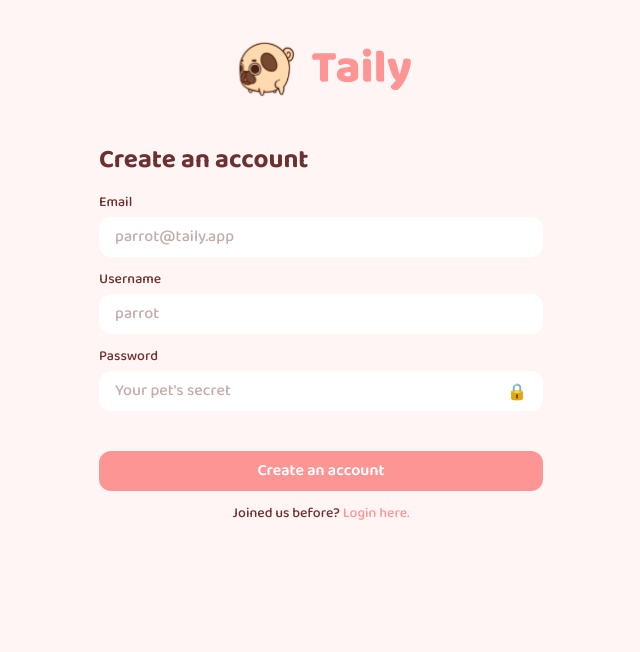
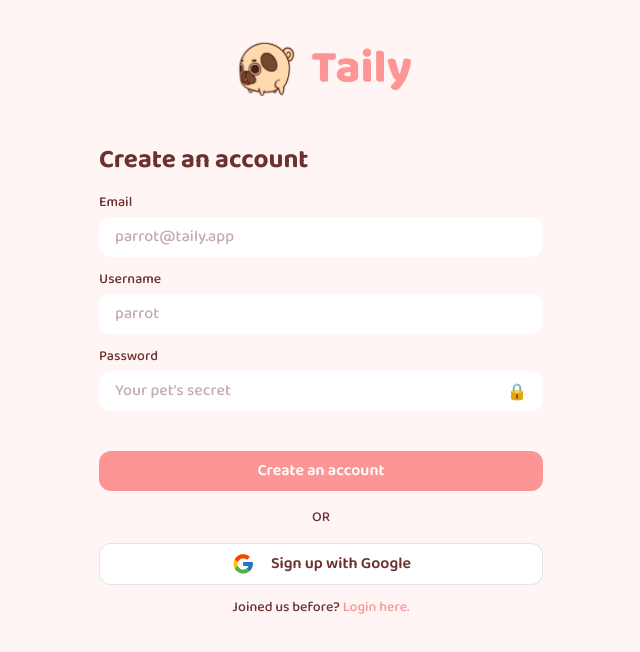
Before and after one commit to chronohubtech/Taily, a React (Vite) app: page /create-account in a window 1280 px wide. Shown: the top 652 px of the page, without its empty margins (319-959 px from the left). Built offline with nearby package versions, Linux system fonts and the light colour scheme; no server answers.

Commit message:
Button with icon added
- Google signup button

Co-Authored-By: Angela Louise Tomas <85440030+myopiangela@users.noreply.github.com>

```diff
--- a/src/components/button-primary/button-primary.component.jsx
+++ b/src/components/button-primary/button-primary.component.jsx
@@ -1,10 +1,15 @@
 import React from 'react';
 import './button-primary.style.css';
 
-export function ButtonPrimary({ title, ...otherProps }) {
+export function ButtonPrimary({ title, icon, icon_alt, ...otherProps }) {
   if (otherProps.className !== undefined) {
     otherProps.className = `button__primary ${otherProps.className}`;
   }
 
-  return <button {...otherProps}>{title}</button>;
+  return (
+    <button {...otherProps}>
+      {icon !== undefined && <img src={icon} width={24} height={24} alt={icon_alt} />}
+      {title}
+    </button>
+  );
 }
--- a/src/components/button-primary/button-primary.style.css
+++ b/src/components/button-primary/button-primary.style.css
@@ -1,3 +1,11 @@
 .button__primary {
   @apply hover:brightness-95 transition-all text-white font-semibold text-base px-[16px] py-[8px] bg-primary text-center rounded-[12px] block w-full;
 }
+
+.button__primary--white {
+  @apply bg-white text-dark-1;
+}
+
+.button__primary--icon {
+  @apply flex items-center justify-center gap-4 border border-black/10;
+}
--- a/src/routes/create-account/create-account.route.jsx
+++ b/src/routes/create-account/create-account.route.jsx
@@ -11,6 +11,7 @@
 import './create-account.style.css';
 import PartyPopper from '@assets/static/party-popper.png';
 import HorizontalLogo from '@assets/static/horizontal-logo.svg';
+import GoogleIcon from '@assets/icons/google-icon.svg';
 
 function CreateAccountRoute() {
   useEffect(() => {
@@ -113,6 +114,12 @@
             />
 
             <ButtonPrimary title={'Create an account'} className={'mt-7'} />
+            <p className={'input-note--signup !my-1'}>OR</p>
+            <ButtonPrimary
+              icon={GoogleIcon}
+              title={'Sign up with Google'}
+              className={'button__primary--white button__primary--icon'}
+            />
 
             <p className={'input-note--signup'}>
               Joined us before?{' '}
```
Also changed, not shown: src/assets/icons/google-icon.svg (added).
